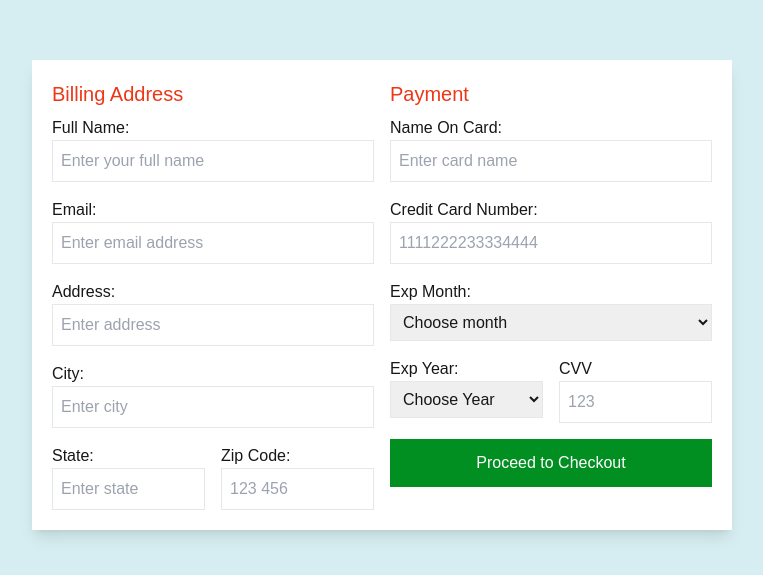
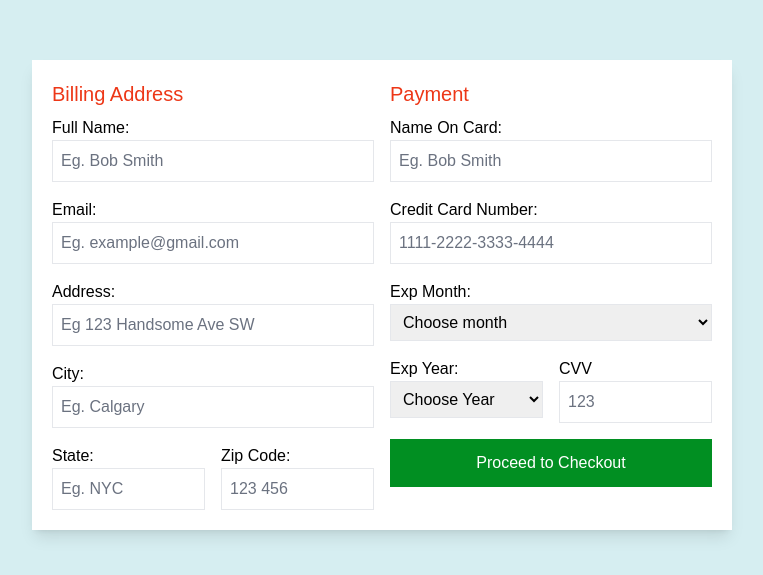
Before and after one commit to KyleJamesD/paymentgateway, a Next.js app: page / in a window 1280 px wide. Shown: the part 105-680 px from the top of the page, without its empty margins (258-1021 px from the left). Built offline with nearby package versions, Linux system fonts and the light colour scheme.

Commit message:
Payment gateway UI/UX fixes

```diff
--- a/app/PaymentForm.js
+++ b/app/PaymentForm.js
@@ -35,15 +35,9 @@ export default function PaymentForm() {
 
   const handleSubmit = async (e) => {
     e.preventDefault(); // Prevent default form submission
-
-    // Validate card number length
-    if (cardNumber.length !== 15 && cardNumber.length !== 16) {
-      alert("Credit card number must be 15 or 16 digits.");
-      return; // Exit the function if validation fails
-    }
-
     const randomOrderNumber = Math.floor(Math.random() * 1000000); // Generate random order number
 
+    // Ensure expMonth, expYear, and cvv are captured in the form submission data
     const formDataWithCard = {
       ...formData,
       cardNumber,
@@ -80,7 +74,7 @@ export default function PaymentForm() {
   };
 
   return (
-    <div className="bg-white p-5 shadow-lg w-[700px]">
+    <div className="bg-white text-black p-5 shadow-lg w-[700px]">
       <form onSubmit={handleSubmit}>
         <div className="flex flex-wrap gap-4">
           <div className="flex-1 min-w-[250px]">
@@ -95,9 +89,9 @@ export default function PaymentForm() {
                 name="name"
                 value={formData.name}
                 onChange={handleInputChange}
-                placeholder="Enter your full name"
+                placeholder="Eg. Bob Smith"
                 required
-                className="w-full border p-2 text-black"
+                className="w-full border p-2 text-black placeholder-gray-500"
               />
             </div>
 
@@ -109,9 +103,9 @@ export default function PaymentForm() {
                 name="email"
                 value={formData.email}
                 onChange={handleInputChange}
-                placeholder="Enter email address"
+                placeholder="Eg. example@gmail.com"
                 required
-                className="w-full border p-2 text-black"
+                className="w-full border p-2 text-black placeholder-gray-500"
               />
             </div>
 
@@ -123,9 +117,9 @@ export default function PaymentForm() {
                 name="address"
                 value={formData.address}
                 onChange={handleInputChange}
-                placeholder="Enter address"
+                placeholder="Eg 123 Handsome Ave SW"
                 required
-                className="w-full border p-2 text-black"
+                className="w-full border p-2 text-black placeholder-gray-500"
               />
             </div>
 
@@ -137,9 +131,9 @@ export default function PaymentForm() {
                 name="city"
                 value={formData.city}
                 onChange={handleInputChange}
-                placeholder="Enter city"
+                placeholder="Eg. Calgary"
                 required
-                className="w-full border p-2 text-black"
+                className="w-full border p-2 text-black placeholder-gray-500"
               />
             </div>
 
@@ -152,9 +146,9 @@ export default function PaymentForm() {
                   name="state"
                   value={formData.state}
                   onChange={handleInputChange}
-                  placeholder="Enter state"
+                  placeholder="Eg. NYC"
                   required
-                  className="w-full border p-2 text-black"
+                  className="w-full border p-2 text-black placeholder-gray-500"
                 />
               </div>
 
@@ -168,7 +162,7 @@ export default function PaymentForm() {
                   onChange={handleInputChange}
                   placeholder="123 456"
                   required
-                  className="w-full border p-2 text-black"
+                  className="w-full border p-2 text-black placeholder-gray-500"
                 />
               </div>
             </div>
@@ -183,9 +177,9 @@ export default function PaymentForm() {
               <input
                 type="text"
                 id="cardName"
-                placeholder="Enter card name"
+                placeholder="Eg. Bob Smith"
                 required
-                className="w-full border p-2 text-black"
+                className="w-full border p-2 text-black placeholder-gray-500"
               />
             </div>
 
@@ -197,20 +191,14 @@ export default function PaymentForm() {
                 id="cardNum"
                 name="cardNum"
                 value={cardNumber}
-              onChange={(e) => {
-                const formattedValue = e.target.value.replace(/\D/g, ''); // Remove non-digit characters
-                if (formattedValue.length <= 16) {
-                  setCardNumber(formattedValue);
+                onChange={(e) =>
+                  setCardNumber(formatCardNumber(e.target.value))
                 }
-              }}
-              maxLength="16"
-              placeholder="1111222233334444"
+                maxLength="19"
+                placeholder="1111-2222-3333-4444"
                 required
-              className="w-full border p-2 text-black"
+                className="w-full border p-2 text-black placeholder-gray-500"
               />
-            {cardNumber.length > 0 && cardNumber.length < 15 && (
-              <p className="text-red-500">Credit card number must be 15 or 16 digits.</p>
-            )}
             </div>
 
             {/* Expiration Month */}
@@ -272,7 +260,7 @@ export default function PaymentForm() {
                   onChange={(e) => setCvv(e.target.value)}
                   placeholder="123"
                   required
-                  className="w-full border p-2"
+                  className="w-full border p-2 placeholder-gray-500"
                 />
               </div>
             </div>
```
Lines whose indentation alone changed are shown as unchanged.
